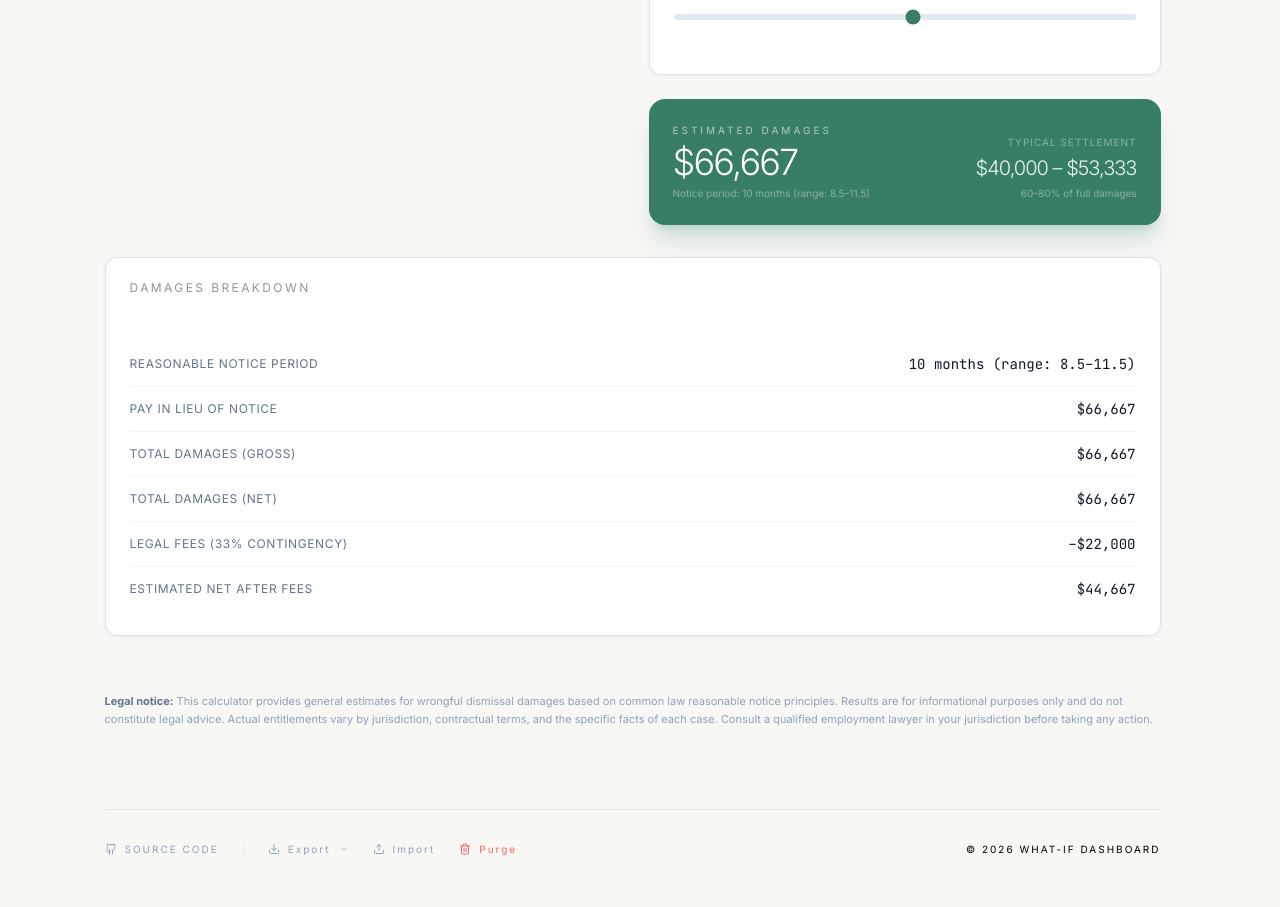
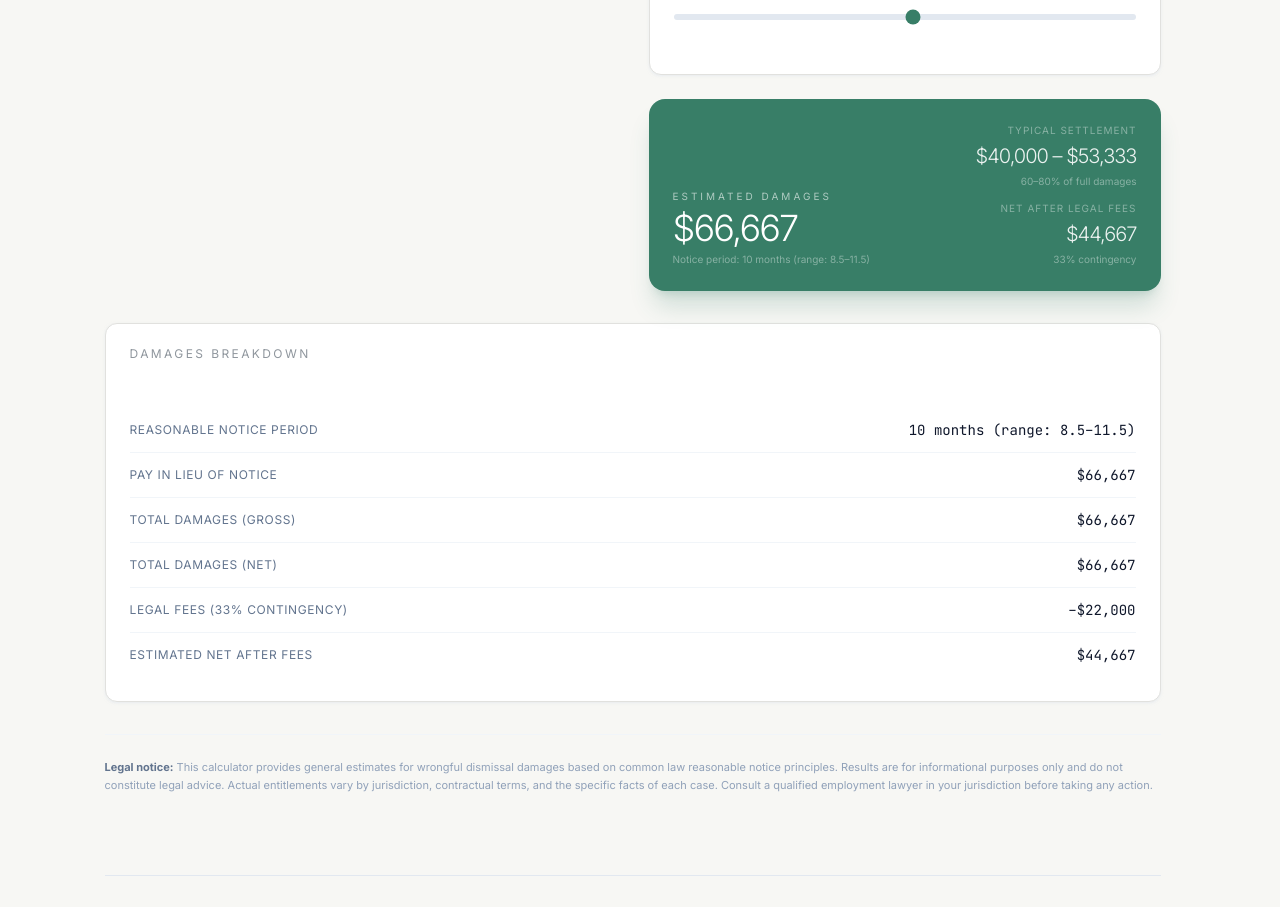
Before and after one commit to romayneeastmond/whatifdashboard-react-vite-framer-tailwind, a React (Vite) app: page /wrongfuldismissal in a window 1280 px wide. Shown: the part 820-1727 px from the top of the page. Built offline with nearby package versions, Linux system fonts and the light colour scheme.

Commit message:
fix: Compact view inconsistency on wrongful dismissal.

```diff
--- a/src/components/calculators/WrongfulDismissalCalculator.tsx
+++ b/src/components/calculators/WrongfulDismissalCalculator.tsx
@@ -260,12 +260,23 @@ export const WrongfulDismissalCalculator = ({ compact }: { compact?: boolean })
                                         Notice period: {fmtMo(results.noticeMonths)} (range: {results.noticeLow}–{results.noticeHigh})
                                     </p>
                                 </div>
-                                <div className="text-right">
-                                    <p className="text-white/40 text-[10px] uppercase tracking-widest font-normal mb-1">Typical Settlement</p>
-                                    <p className="text-xl font-light tracking-tighter text-white/90">
-                                        {fmt(results.settlementLow)} – {fmt(results.settlementHigh)}
-                                    </p>
-                                    <p className="text-white/40 text-[10px] mt-1 font-normal">60–80% of full damages</p>
+                                <div className="text-right space-y-3">
+                                    <div>
+                                        <p className="text-white/40 text-[10px] uppercase tracking-widest font-normal mb-1">Typical Settlement</p>
+                                        <p className="text-xl font-light tracking-tighter text-white/90">
+                                            {fmt(results.settlementLow)} – {fmt(results.settlementHigh)}
+                                        </p>
+                                        <p className="text-white/40 text-[10px] mt-1 font-normal">60–80% of full damages</p>
+                                    </div>
+                                    <div>
+                                        <p className="text-white/40 text-[10px] uppercase tracking-widest font-normal mb-1">Net After Legal Fees</p>
+                                        <p className="text-xl font-light tracking-tighter text-white/90">
+                                            {fmt(results.netAfterLegal)}
+                                        </p>
+                                        <p className="text-white/40 text-[10px] mt-1 font-normal">
+                                            {data.feeType === 'contingency' ? `${data.contingencyPct}% contingency` : 'flat fee'}
+                                        </p>
+                                    </div>
                                 </div>
                             </div>
                         </CardContent>
```
